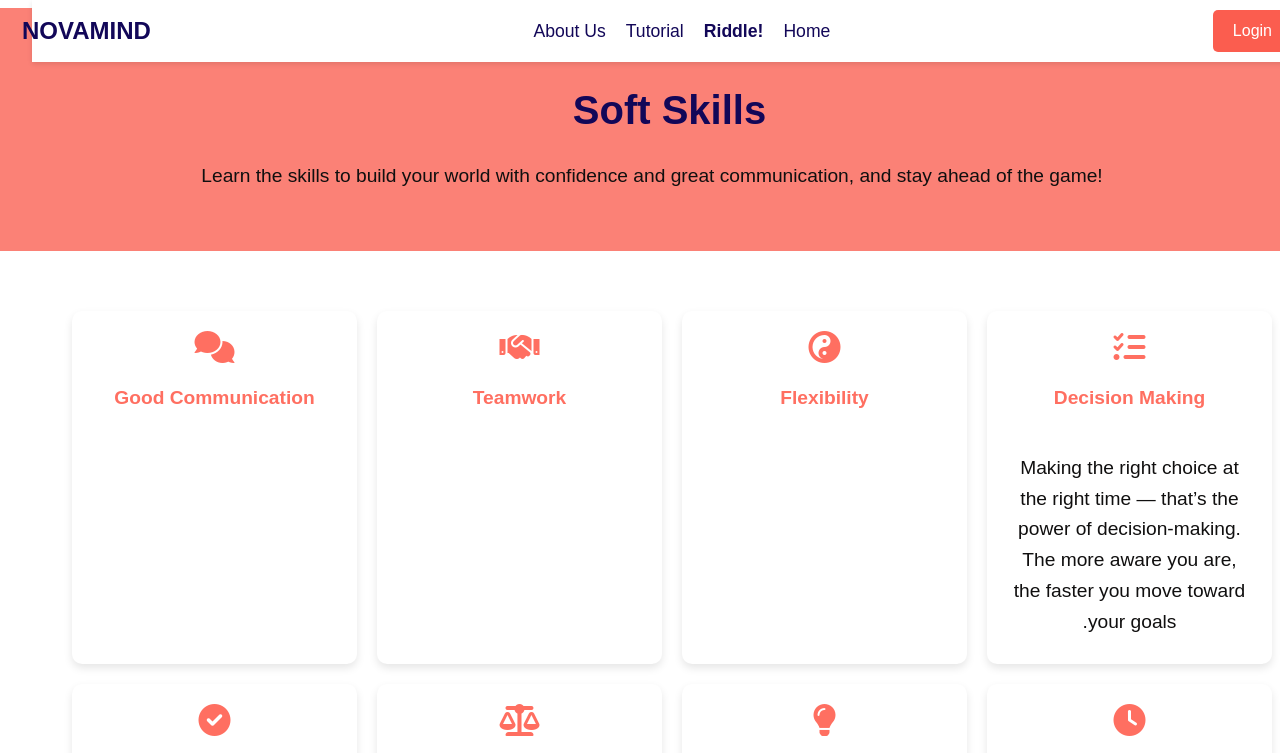
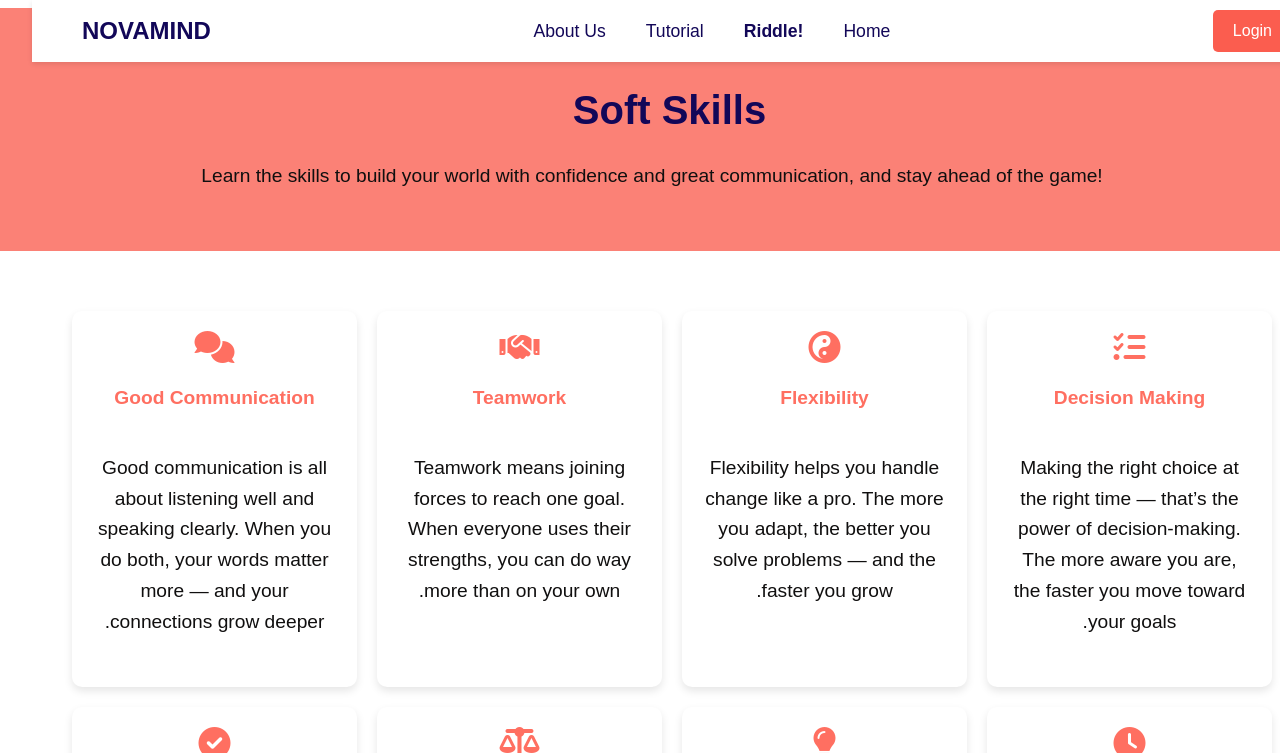
Before and after one commit to VahideRamezani/karsoogh, a plain HTML site: page learn.html in a window 1280 px wide. Both pictures are taken after a click on the element "Decision Making". Shown: the top 753 px of the page. Drawn offline with Linux system fonts and the light colour scheme; a web font is replaced by a local one.

Commit message:
updated tutorial page

```diff
--- a/js/learn.js
+++ b/js/learn.js
@@ -1,18 +1,20 @@
-document.querySelectorAll('.skill-title').forEach(title => {
-    title.addEventListener('click', () => {
-        const skill = title.parentElement;
+const skills = document.querySelectorAll('.skill');
 
-        // اگر مهارت کلیک‌شده قبلاً باز بود، آن را ببند
-        if (skill.classList.contains('active')) {
-            skill.classList.remove('active');
-        } else {
-            // ابتدا همه مهارت‌ها را ببند
-            document.querySelectorAll('.skill').forEach(skill => {
-                skill.classList.remove('active');
-            });
+skills.forEach((clickedSkill, index) => {
+  clickedSkill.addEventListener('click', () => {
+    // تعداد ستون‌های گرید رو مشخص کن (بسته به سایز صفحه)
+    const columns = getComputedStyle(document.querySelector('.skills-container')).gridTemplateColumns.split(' ').length;
 
-            // سپس مهارت کلیک‌شده را باز کن
-            skill.classList.add('active');
-        }
-    });
+    // محاسبه شروع و پایان ردیف
+    const rowStart = Math.floor(index / columns) * columns;
+    const rowEnd = rowStart + columns;
+
+    // همه کارت‌ها رو اول ببند
+    skills.forEach(skill => skill.classList.remove('active'));
+
+    // کارت‌های هم‌ردیف رو باز کن
+    for (let i = rowStart; i < rowEnd && i < skills.length; i++) {
+      skills[i].classList.add('active');
+    }
+  });
 });
--- a/learn.html
+++ b/learn.html
@@ -42,12 +42,12 @@
         color: #120758;
         font-family: "Farnaz", sans-serif;
         font-weight: bold;
-        margin-left: -30px;
+        margin-left: 30px;
       }
 
       header nav {
         display: flex;
-        gap: 20px;
+        gap: 40px;
         justify-content: center;
         flex: 1;
       }
@@ -155,13 +155,15 @@
 .skill-content {
   max-height: 0;
   overflow: hidden;
-        transition: max-height 0.5s ease-out, padding 0.5s ease-out;
+  transition: max-height 0.5s ease, padding 0.5s ease;
+  padding: 0;
 }
 
 .skill.active .skill-content {
-        max-height: 200px;
+  max-height: 500px;
   padding: 10px 0;
 }
+
 
       @media (max-width: 768px) {
         header nav {
```
Lines whose indentation alone changed are shown as unchanged.
